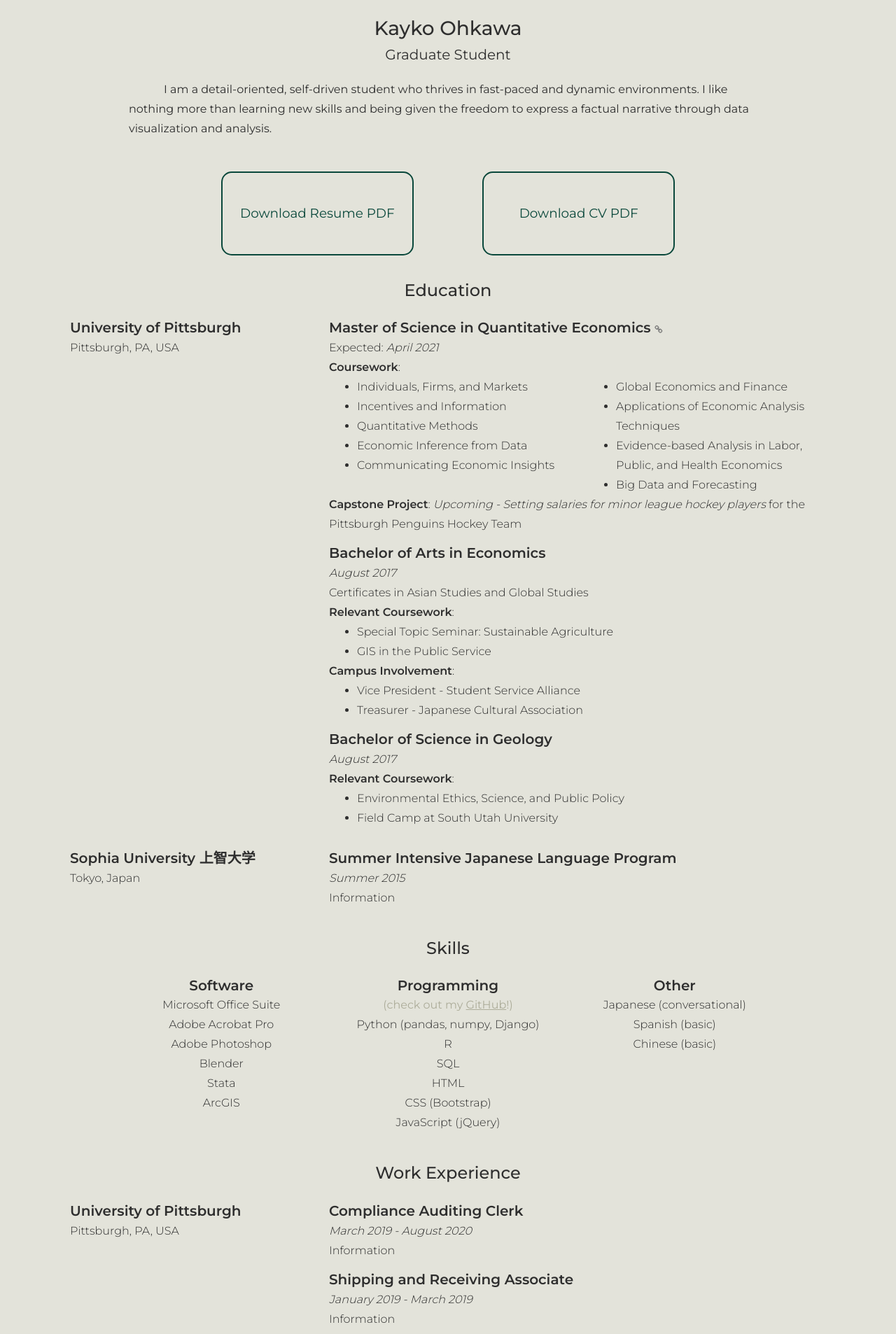
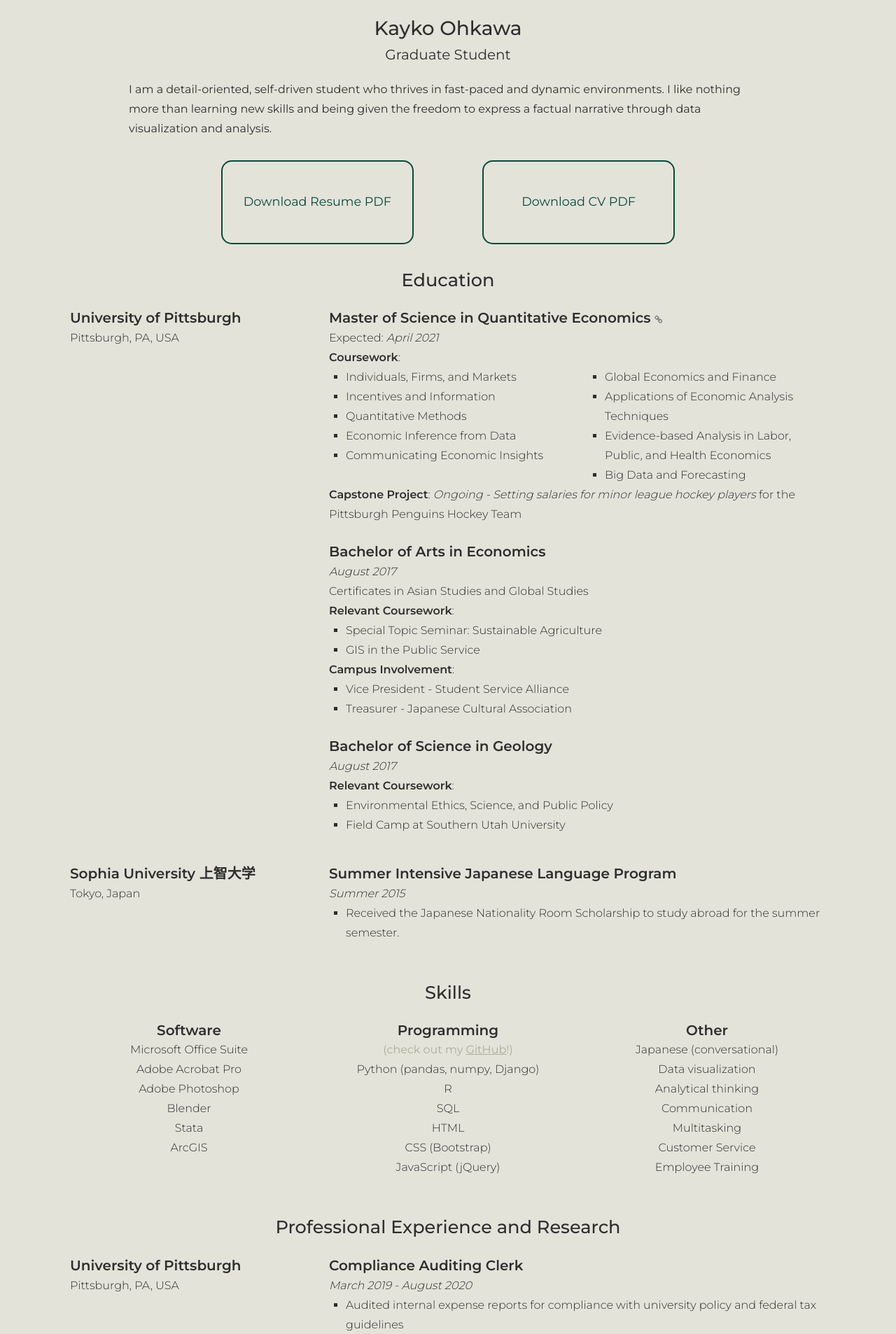
Before and after one commit to halfriver/Portfolio-Site, a Django app: page /resume/ in a window 1280 px wide. Shown: the part 300-2206 px from the top of the page at 70% size. Run offline with Django 3.2, Linux system fonts and the light colour scheme; some libraries are stand-ins or nearby versions.

Commit message:
content additions

```diff
--- a/cv/templates/cv.html
+++ b/cv/templates/cv.html
@@ -49,7 +49,7 @@
   </div>
 
   <div class="row">
-    <div class="col section-head"><h5>Education</h5></div>
+    <div class="col section-head"><h5 class="cv-title">Education</h5></div>
   </div>
   <div class="row section-body">
     <div class="col-4 cv-head">
@@ -84,7 +84,7 @@
             </ul>
           </div>
         </div>
-        <b>Capstone Project</b>: <i>Upcoming - Setting salaries for minor league hockey players</i> for the Pittsburgh Penguins Hockey Team
+        <b>Capstone Project</b>: <i>Ongoing - Setting salaries for minor league hockey players</i> for the Pittsburgh Penguins Hockey Team
       </div>
       <div class="cv-head">
         Bachelor of Arts in Economics
@@ -111,7 +111,7 @@
         <br><b>Relevant Coursework</b>:
         <ul>
           <li>Environmental Ethics, Science, and Public Policy</li>
-          <li>Field Camp at South Utah University</li>
+          <li>Field Camp at Southern Utah University</li>
         </ul>
       </div>
     </div>
@@ -129,17 +129,18 @@
       </div>
       <div class="cv-body">
         <i>Summer 2015</i>
-        <br>Information
+        <ul>
+          <li>Received the Japanese Nationality Room Scholarship to study abroad for the summer semester.</li>
+        </ul>
       </div>
     </div>
   </div>
 
   <div class="row">
-    <div class="col section-head"><h5>Skills</h5></div>
+    <div class="col section-head"><h5 class="cv-title">Skills</h5></div>
   </div>
-  <div class="row section-body" style="text-align:center;">
-    <div class="col-md-1"></div>
-    <div class="col-md-3 cv-body">
+  <div class="row section-body justify-content-center" style="text-align:center;">
+    <div class="col-md-4 cv-body">
       <div class="cv-head">Software</div>
       Microsoft Office Suite
       <br>Adobe Acrobat Pro
@@ -158,16 +159,20 @@
       <br>CSS (Bootstrap)
       <br>JavaScript (jQuery)
     </div>
-    <div class="col-md-3 cv-body">
+    <div class="col-md-4 cv-body">
       <div class="cv-head">Other</div>
       Japanese (conversational)
-      <br>Spanish (basic)
-      <br>Chinese (basic)
+      <br>Data visualization
+      <br>Analytical thinking
+      <br>Communication
+      <br>Multitasking
+      <br>Customer Service
+      <br>Employee Training
     </div>
   </div>
 
   <div class="row">
-    <div class="col section-head"><h5>Work Experience</h5></div>
+    <div class="col section-head"><h5 class="cv-title">Professional Experience and Research</h5></div>
   </div>
   <div class="row section-body">
     <div class="col-4 cv-head">
@@ -182,14 +187,21 @@
       </div>
       <div class="cv-body">
         <i>March 2019 - August 2020</i>
-        <br>Information
+        <ul>
+          <li>Audited internal expense reports for compliance with university policy and federal tax guidelines</li>
+          <li>Used Concur and Panther Express for managing campus-wide expense reports and purchases</li>
+          <li>Maintained utmost discretion when dealing with sensitive financial information</li>
+        </ul>
       </div>
       <div class="cv-head">
         Shipping and Receiving Associate
       </div>
       <div class="cv-body">
         <i>January 2019 - March 2019</i>
-        <br>Information
+        <ul>
+          <li>Processed incoming products and managed storage of backstock</li>
+          <li>Assured items were undamaged, accounted for, and properly priced for the storefront </li>
+        </ul>
       </div>
     </div>
   </div>
@@ -207,7 +219,10 @@
       </div>
       <div class="cv-body">
         <i>March 2018 - June 2018</i>
-        <br>Information
+        <ul>
+          <li>Assisted with the day-to-day operations of the organic plant nursery</li>
+          <li>Seeded, watered, repotted, and maintained optimal growing conditions for seedlings</li>
+        </ul>
       </div>
     </div>
   </div>
@@ -225,7 +240,10 @@
       </div>
       <div class="cv-body">
         <i>September 2017 - March 2018</i>
-        <br>Information
+        <ul>
+          <li>Directed incoming calls for the College of General Studies and School of Nursing</li>
+          <li>Managed appointments, student locker assignments, and various other office tasks</li>
+        </ul>
       </div>
     </div>
   </div>
@@ -243,7 +261,9 @@
       </div>
       <div class="cv-body">
         <i>October 2017 - January 2018</i>
-        <br>Information
+        <ul>
+          <li>Worked in the conservatory and its gift shop to help manage winter season crowds</li>
+        </ul>
       </div>
     </div>
   </div>
@@ -261,7 +281,10 @@
       </div>
       <div class="cv-body">
         <i>July 2017 - September 2018</i>
-        <br>Information
+        <ul>
+          <li>Worked at a small-scale urban farm in Braddock, PA</li>
+          <li>•	Toured a number of local businesses to learn about the food system and various sustainability initiatives in Pittsburgh and surrounding areas</li>
+        </ul>
       </div>
     </div>
   </div>
@@ -275,18 +298,36 @@
     </div>
     <div class="col-8">
       <div class="cv-head">
+        Researcher, Impact of Climate Variability on Crop Yield
+      </div>
+      <div class="cv-body">
+        <i>Fellowship, University of Pittsburgh Honor’s College</i>
+        <br><i>Spring 2017</i>
+        <ul>
+          <li>Carried out an independent research project on global climate variability and agriculture</li>
+          <li>Cleaned and combined datasets from FAO and other UN-affiliated databases using Python</li>
+          <li>Analyzed the data using Stata and summarized with visualizations using ArcGIS</li>
+        </ul>
+      </div>
+      <div class="cv-head">
         Tutor
       </div>
       <div class="cv-body">
-        <i>Fall 2015 - Spring 2017</i>
-        <br>Information
+        <i>Student Support Services for Student-Athletes</i>
+        <br><i>Fall 2015 - Spring 2017</i>
+        <ul>
+          <li>Tutored student-athletes in introductory and intermediate economics, political science, and geology</li>
+        </ul>
       </div>
       <div class="cv-head">
         Undergraduate Teaching Assistant
       </div>
       <div class="cv-body">
-        <i>Fall 2016</i>
-        <br>Information
+        <i>GEOL 0055 Physical Geology Lab</i>
+        <br><i>Fall 2016</i>
+        <ul>
+          <li>Assisted the professor in introducing basic concepts in the field of geology to freshman and sophomore students</li>
+        </ul>
       </div>
     </div>
   </div>
--- a/myportsite/templates/myportsite/home.html
+++ b/myportsite/templates/myportsite/home.html
@@ -87,7 +87,11 @@
   <div class="row">
     <div class="col-12 section-head"><h4>Contact</h4></div>
     <div class="col-12 section-body">
-      <p>ohkawa 2 DOT 0 AT gmail DOT com Lorem ipsum dolor dummy text to enable scrolling, sit amet, consectetur adipiscing elit, sed do eiusmod tempor incididunt ut labore et dolore magna aliqua. Ut enim ad minim veniam, quis nostrud exercitation ullamco laboris nisi ut aliquip ex ea commodo consequat. Duis aute irure dolor in reprehenderit in voluptate velit esse cillum dolore eu fugiat nulla pariatur. Excepteur sint occaecat cupidatat non proident, sunt in culpa qui officia deserunt mollit anim id est laborum.</p>
+      <p>Please feel free to contact me at
+        <b class="contact"><span>.</span><span>o</span><span>?</span><span>h</span><span>r</span><span>k</span><span>fg</span><span>a</span><span>k</span><span>w</span><span>p</span><span>a</span><span>s</span><span>2</span><span>l</span><span>.</span><span>g</span><span>0</span><span>m</span><span>@</span><span>@</span><span>g</span><span>x</span><span>m</span><span>i</span><span>a</span><span>e</span><span>i</span><span>d</span><span>l</span><span>l</span><span>.</span><span>w</span><span>c</span><span>m</span><span>o</span><span>z</span><span>m</span></b>
+        anytime!
+        I'd love to discuss anything related to anything that's on my website.
+      </p>
     </div>
   </div>
 </div>
--- a/static/css/cv.css
+++ b/static/css/cv.css
@@ -11,7 +11,7 @@
   border: 2px solid #0a483b;
   background-color: rgba(0, 0, 0, 0);
   color: #0a483b;
-  font-size: 1.15rem;
+  font-size: 1.1rem;
   cursor: pointer;
   align-items: center;
   justify-content: center;
@@ -24,6 +24,17 @@
 
 ul {
   margin-block-end: 0px;
+  list-style-type: square;
+  padding-left: 1.5rem;
+}
+
+p {
+  text-indent: 0px !important;
+  margin: 0px;
+}
+
+.cv-title {
+  font-size: 1.6rem;
 }
 
 .cv-head {
@@ -33,14 +44,11 @@ ul {
 
 .cv-body {
   font-size: 1rem;
-  margin-bottom: 0.75rem;
+  margin-bottom: 1.5rem;
   font-weight: 300;
   line-height: 1.75rem;
 }
 
-b {
-  font-weight: 600;
-}
 .cv-set {
   margin-top: 0.75rem;
 }
--- a/static/css/override.css
+++ b/static/css/override.css
@@ -71,6 +71,10 @@ h5 {
 
 h6 {
   font-size: 1.25rem;
+}
+
+b {
+  font-weight: 600;
 }
 
 .large-banner-container {
@@ -321,3 +325,7 @@ input:checked + .slider:before {
 #search {
   align-items: right;
 }
+
+.contact span:nth-child(2n + 1){
+	display: none;
+}
```
Also changed, not shown: 1 other file.
